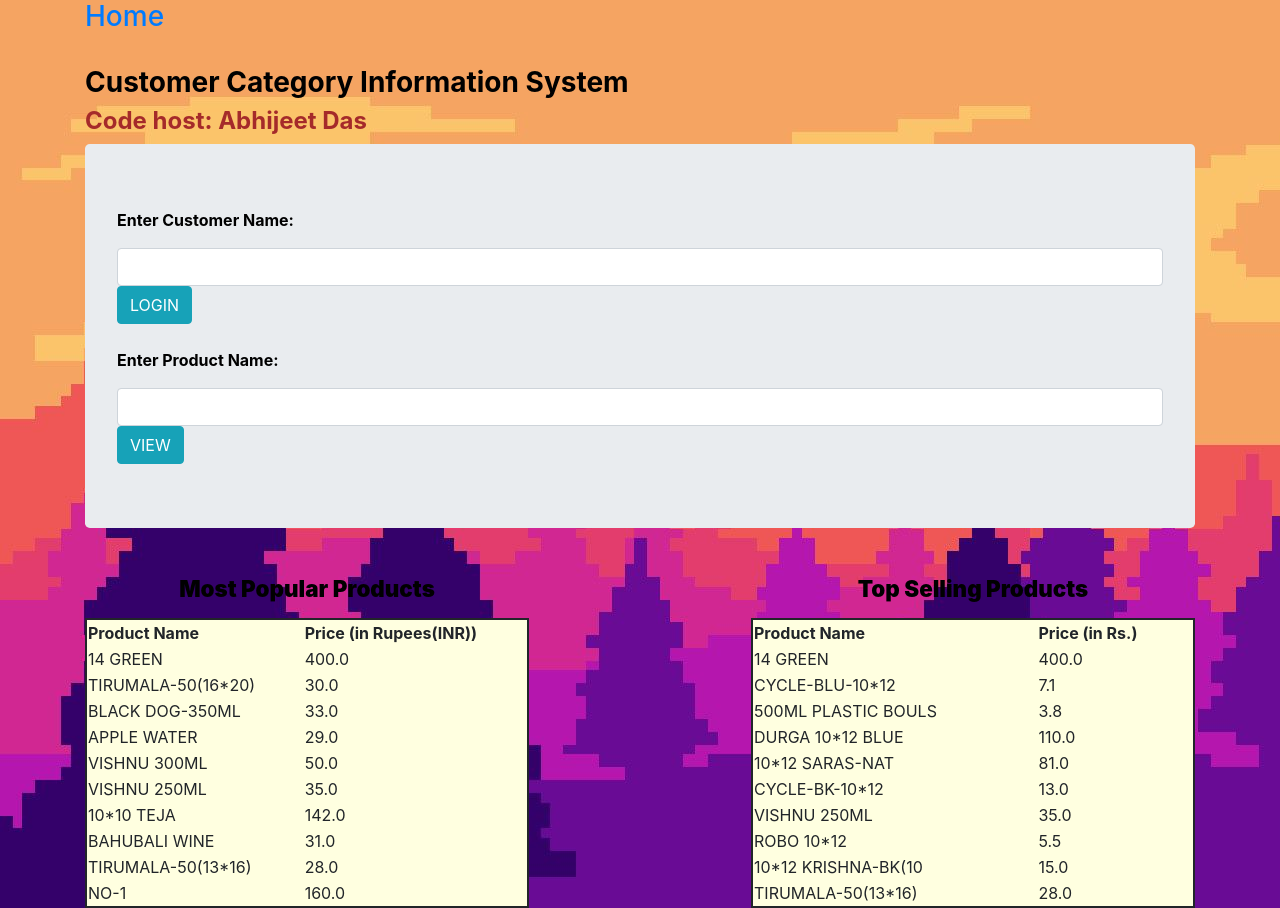
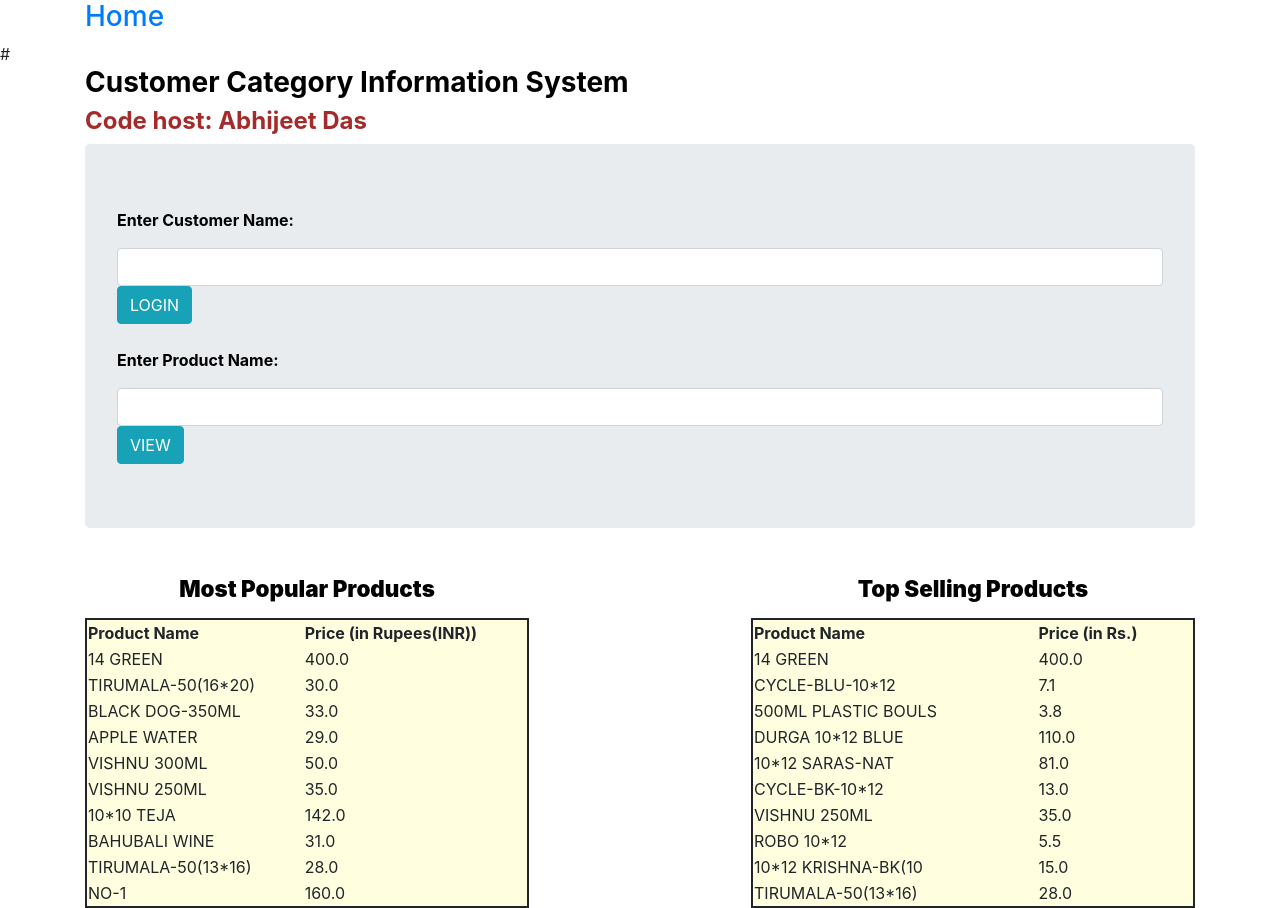
Before and after one commit to abhijeetdaspublic/product-recommendation-web, a Flask app: template templates/home.html in a window 1280 px wide. Run offline with Flask 2, Linux system fonts and the light colour scheme; the template is opened without the code that fills it, so the values that code supplies are empty; parts of the project's set-up code (start-up, migrations or seed data) failed here and were passed over; some libraries are stand-ins or nearby versions.

Commit message:
Update home.html

```diff
--- a/templates/home.html
+++ b/templates/home.html
@@ -2,11 +2,11 @@
 
 {% block content %}
 
-<style>
-body {
-  background-image: url('https://raw.githubusercontent.com/abhijeetdaspublic/product-recommendation-web/main/templates/homepage.jpg');
-}
-</style>
+#<style>
+#body {
+#  background-image: url('https://raw.githubusercontent.com/abhijeetdaspublic/product-recommendation-web/main/templates/homepage.jpg');
+#}
+#</style>
 
 <br>
 
```
